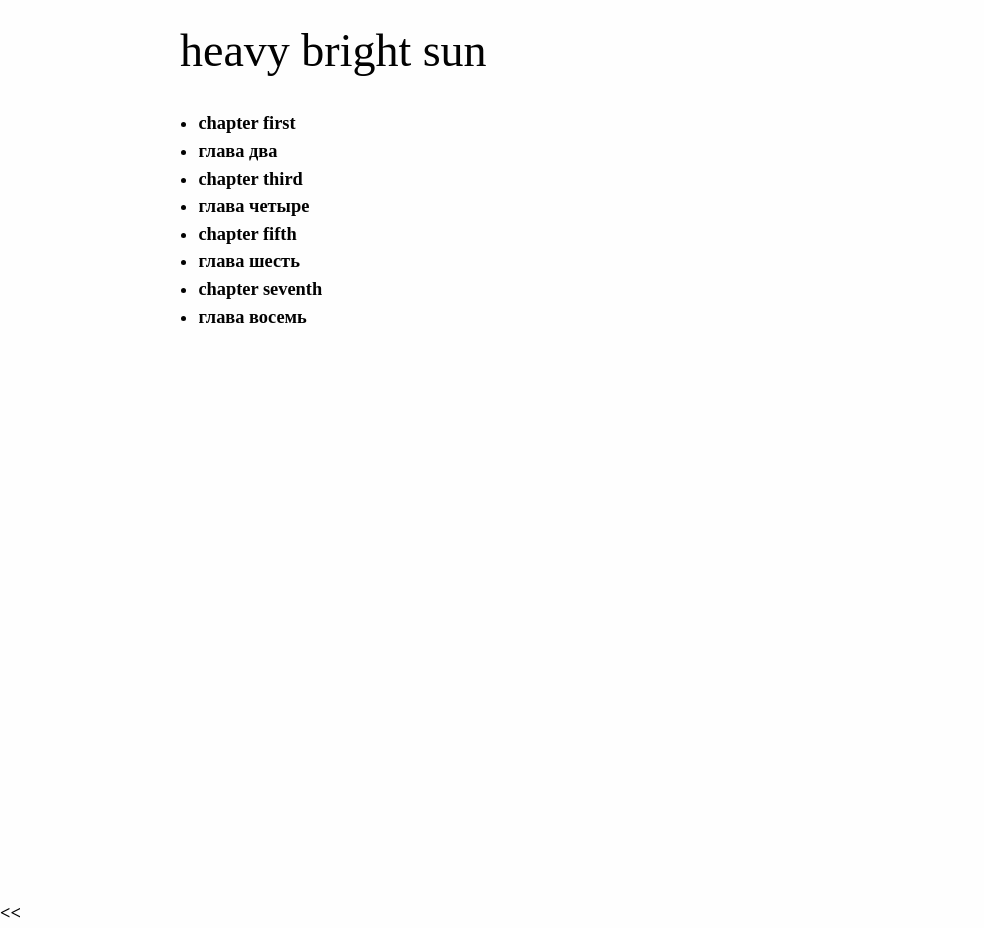
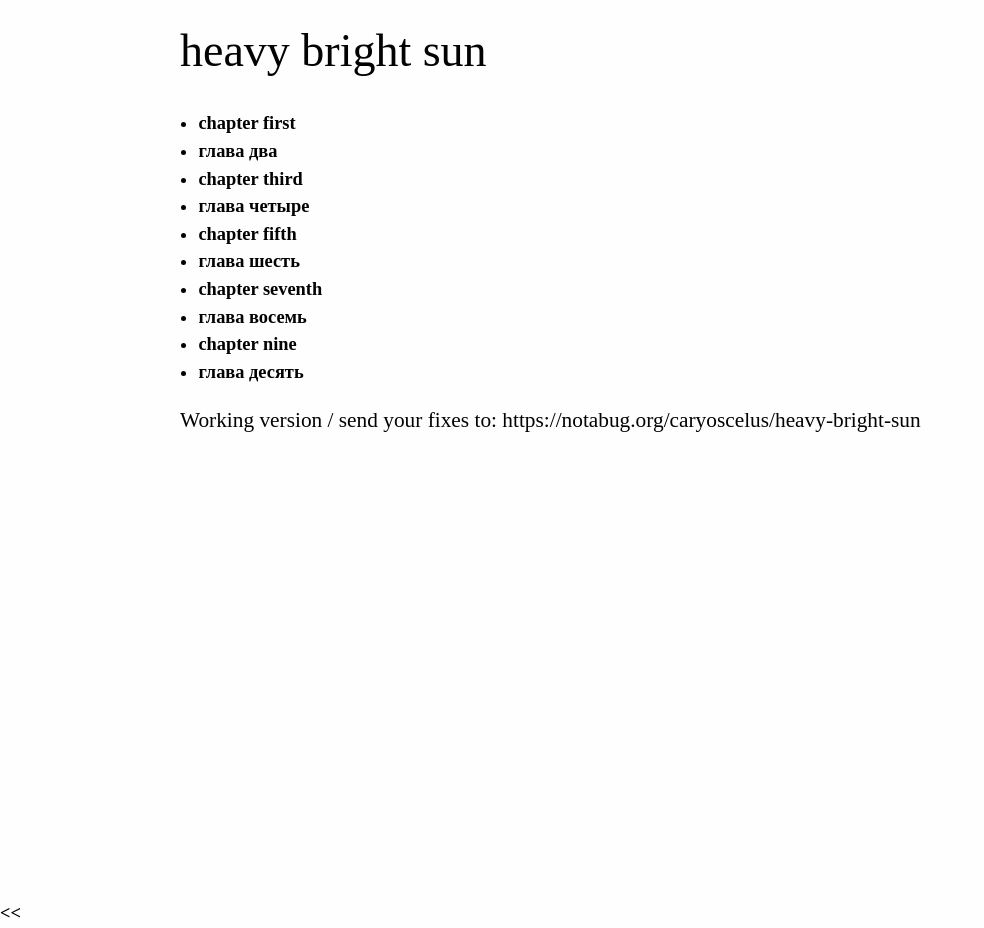
Before and after one commit to caryoscelus/heavy-bright-sun, a Jekyll site: the page built from index.md, in a window 1280 px wide. Shown: the whole page, without its empty margins (0-984 px from the left). Built offline with Jekyll 4.4.1, drawn with Linux system fonts in a browser that asks for light colours.

Commit message:
index up

```diff
--- a/index.md
+++ b/index.md
@@ -10,3 +10,8 @@ title: heavy bright sun
 - [глава шесть](chapters/006-glava-shest.html)
 - [chapter seventh](chapters/007-chapter-seventh.html)
 - [глава восемь](chapters/008-glava-vosem.html)
+- [chapter nine](chapters/009-chapter-nine.html)
+- [глава десять](chapters/010-glava-desyat.html)
+
+Working version / send your fixes to:
+https://notabug.org/caryoscelus/heavy-bright-sun
```
